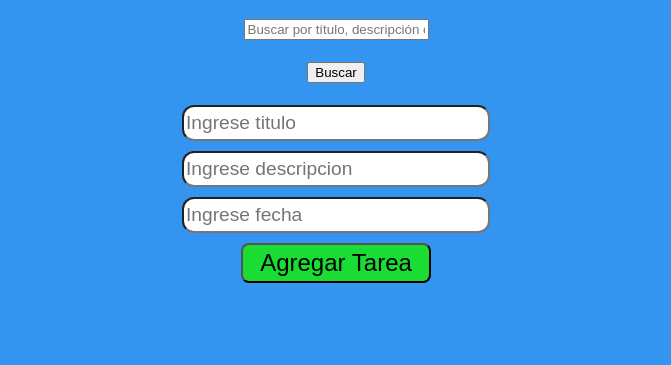
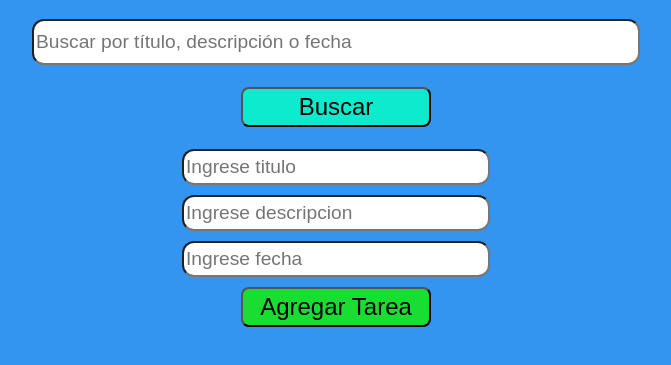
Before and after one commit to CamiloMendez23/proyecto_software, a plain HTML site: page frontend/index.html in a window 1280 px wide. Shown: the part 75-440 px from the top of the page, without its empty margins (304-975 px from the left). Drawn offline with Linux system fonts and the light colour scheme; no server answers.

Commit message:
diseno de la pagina

```diff
--- a/frontend/styles.css
+++ b/frontend/styles.css
@@ -15,6 +15,13 @@ body {
     align-items: center;
     gap: 10px;
     margin-bottom: 10px;
+  }
+
+  #search-input {
+    width: 600px;
+    height: 40px;
+    font-size: 1.2rem;
+    border-radius: 12px;
   }
 
   #input-todo {
@@ -42,6 +49,15 @@ body {
     height: 40px;
     border-radius: 8px;
     background-color: rgb(26, 221, 52);
+    font-size: 1.5rem;
+    cursor: pointer;
+  }
+
+  #search-button{
+    width: 190px;
+    height: 40px;
+    border-radius: 8px;
+    background-color: rgb(12, 235, 205);
     font-size: 1.5rem;
     cursor: pointer;
   }
```
